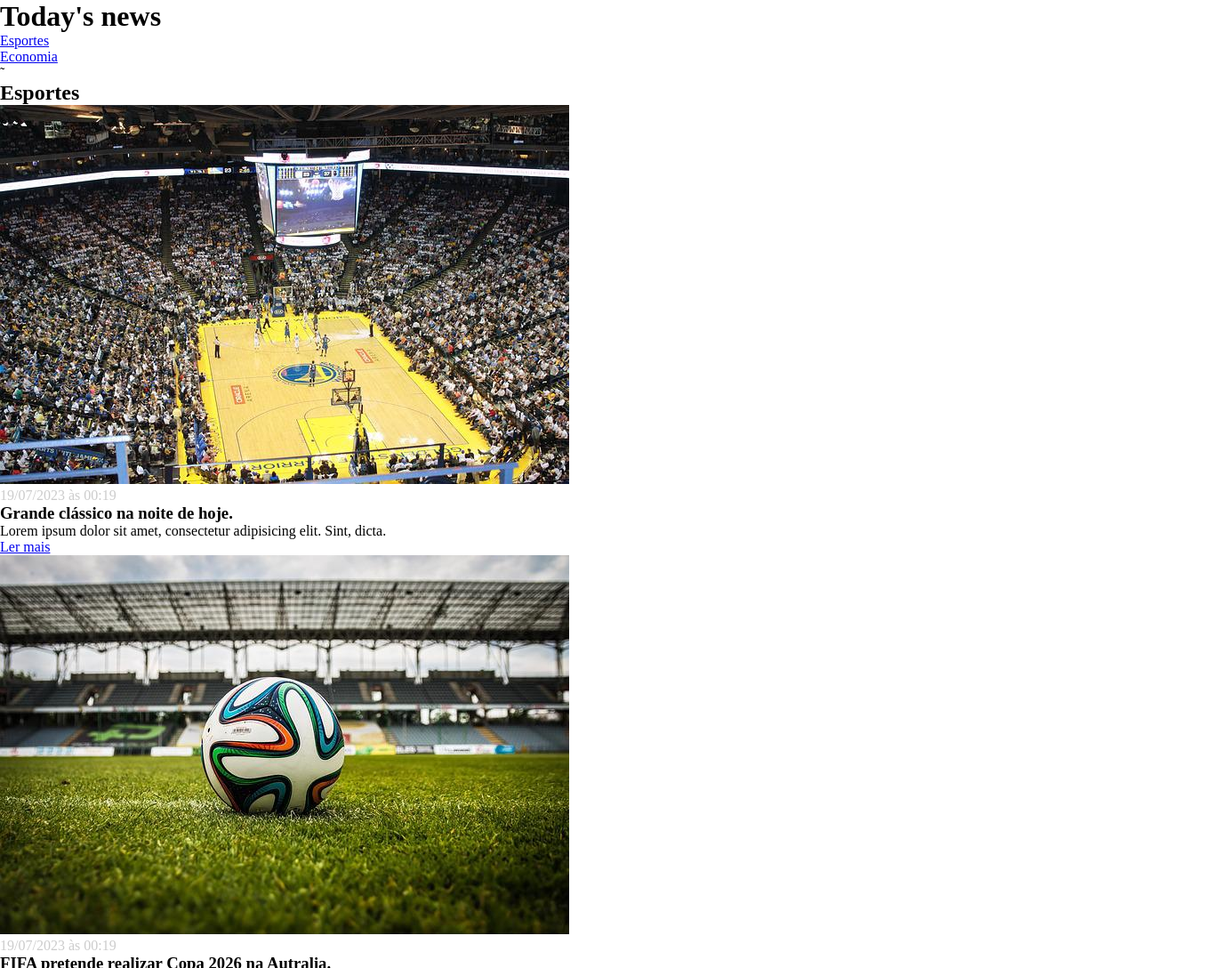
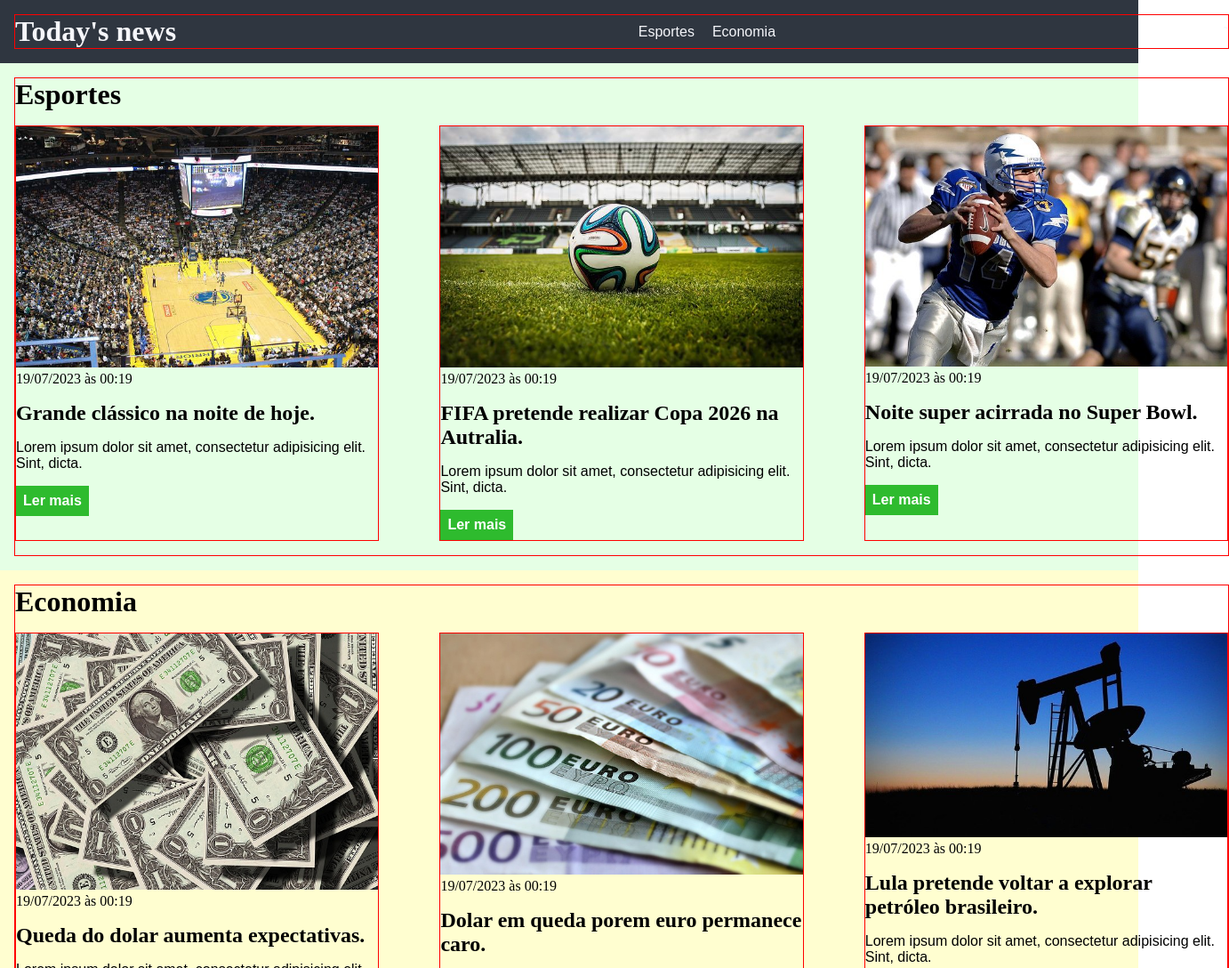
Before and after one commit to nicolasFlorian/exercicios_EBAC, a plain HTML site: page index.html in a window 1280 px wide. Shown: the top 1088 px of the page at 89% size, 1382 px wide, since content can reach past the window. Drawn offline with Linux system fonts and the light colour scheme.

Commit message:
Finished styles in CSS

```diff
--- a/style.css
+++ b/style.css
@@ -3,6 +3,108 @@
     margin: 0;
     padding: 0;
 }
-.creation-date{
-    color: #ccc;
+
+body > header{
+    background-color: #2f3640;
+    padding: 16px;
+    color: #f5f6fa;
 }
+
+header li{
+    display: inline;
+    margin-left: 16px;
+}
+
+header li a{
+    color: #f5f6fa;
+    font-family: Arial, Helvetica, sans-serif;
+    text-decoration: none;
+}
+
+header li a:hover{
+    font-weight: bold;
+    text-decoration: underline;
+}
+
+header .container {
+    display: flex;
+    align-items: center;
+    justify-content: space-between;
+}
+
+.container{
+    width: 1366px;
+    margin: 0 auto;
+    border: red 1px solid;
+}
+
+.articles {
+    display: flex;
+    flex-wrap: wrap;
+    justify-content: space-between;
+}
+
+.articles article img{
+    width: 100%;
+}
+
+.articles article{
+    width: 30%;
+    border: 1px solid red;
+}
+
+section {
+    padding: 16px;
+}
+
+section h2, .articles article {
+    margin-bottom: 16px;
+}
+
+.articles article h3{
+    margin: 16px 0;
+}
+
+.articles article a{
+    background-color: blue;
+    color: white;
+    padding: 8px;
+    display: inline-block;
+    text-decoration: none;
+    margin-top: 16px;
+    font-weight: bold;
+}
+
+.articles article a:hover{
+    text-decoration: underline;
+}
+
+.articles article p,
+.articles article a{
+    font-family: Arial, Helvetica, sans-serif;
+}
+
+.articles article h3 {
+    font-size: 24px;
+}
+
+section h2{
+    font-size: 32px;
+}
+
+#sports{
+    background-color: rgba(0, 255, 0, 0.1);
+}
+
+#sports .articles article a{
+    background-color: rgba(0, 170, 0, 0.8);
+}
+
+#economy{
+    background-color: rgba(255, 250, 101, 0.3);
+}
+
+
+#economy .articles article a{
+    background-color: rgba(255, 159, 26, 0.8);
+}
```
